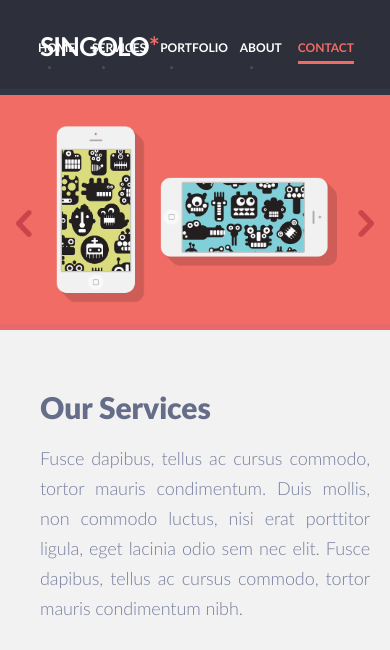
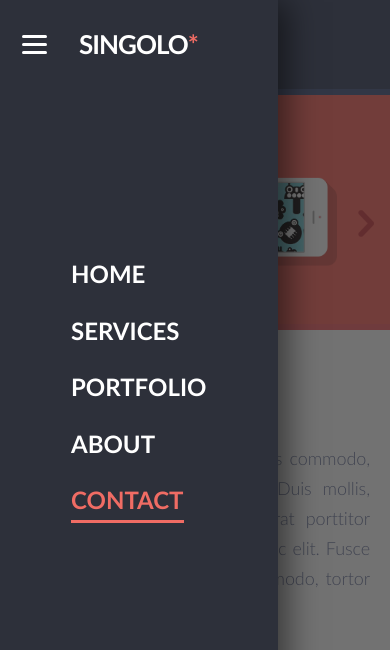
Before and after one commit to ArtyomBlr/singolo, a plain HTML site: page index.html in a window 390 px wide. Shown: the top 650 px of the page. Drawn offline with Linux system fonts and the light colour scheme; a web font is replaced by a local one.

Commit message:
feat: add burger menu

```diff
--- a/index.html
+++ b/index.html
@@ -10,33 +10,10 @@
     <body>
         <header>
             <div class="fixed-header">
+                <div class="burger_logo">
 
-                <div class="back_burger_menu">
-                    <div class="burger_menu">
-                        <div class="burger_main_menu">
-                            <div class="logo">
-                                <h1>SINGOLO</h1><span>*</span>
-                            </div>
-
-                            <ul class="burger_menu_list">
-                                <li class="li_m_m">
-                                    <a href="#home">HOME</a>
-                                </li>
-                                <li class="li_m">
-                                    <a href="#services">SERVICES</a>
-                                </li>
-                                <li class="li_m">
-                                    <a href="#portfolio">PORTFOLIO</a>
-                                </li>
-                                <li class="li_m">
-                                    <a href="#about">ABOUT</a>
-                                </li>
-                                <li class="li_m">
-                                    <a href="#contact">CONTACT</a>
-                                </li>
-                            </ul>
-                        </div>
-                    </div>
+                    <div class="burger">
+                        <span></span>
                     </div>
 
                     <div class="logo">
@@ -62,7 +39,9 @@
                         </ul>
                     </nav>
                 </div>
+            </div>
         </header>
+        <div class="shadow"></div>
         <main>
             <article class="slider" id="home">
                 <div class="buttonl"></div>
--- a/style.css
+++ b/style.css
@@ -44,25 +44,21 @@ header {
     position: fixed;
     max-width: 1020px;
     width: 100%;
-    display: flex;
-    justify-content: space-between;
     height: 97px;
     background: #2d303a;
-    z-index: 5;
+    z-index: 25;
 }
 
 /* --------------- burger menu ----------------*/
 
-.burger_menu {
-    display: none;
+.burger_logo {
+    display: flex;
+    justify-content: space-between;
 }
 
 /* -------------------------------*/
 
-
-
 .logo {
-    position: absolute;
     width: 200px;
     height: 89px;
     box-sizing: border-box;
@@ -880,13 +876,109 @@ footer p {
 
 @media screen and  (max-width: 767px) {
 
+
+    .logo {
+        position: static;
+        margin: 0 auto;
+        box-sizing: border-box;
+        padding: 18px 0px 11px 40px;
+    }
+
+    .burger_logo {
+        display: flex;
+        flex-direction: column;
+        width: 278px;
+        height: 100vh;
+        z-index: 20;
+        background: #2d303a;
+        box-shadow: 10px 10px 30px rgba(0, 0, 0, 0.5);
+    }
+
+    .navbar {
+        display: block;
+        width: 278px;
+        height: 100vh;
+        background: #2d303a;
+    }
+
+    .navbar ul {
+        display: flex;
+        flex-direction: column;
+        justify-content: space-between;
+        box-sizing: border-box;
+        padding: 18vh 36px 0 71px;
+    }
+
+    .navbar li {
+        margin-bottom: 16%;
+    }
+
+    .navbar li::after {
+        display: none;
+    }
+
+    .navbar a {
+        font-family: Lato-Bold;
+        font-size: 24px;
+        line-height: 29px;
+        text-decoration: none;
+    }
+
+    .shadow {
+       /* display: none;*/
+        position: absolute;
+        width: 100vw;
+        height: 100vh;
+        background-color: rgb(31, 31, 31, 0.6);
+        z-index: 19;
+    }
+
+    .burger {
+        display: block;
+        position: relative;
+        top: 36px;
+        width: 25px;
+        height: 20px;
+    }
+
+    .burger span {
+        position: absolute;
+        top: 23px;
+        left: 22px;
+        width: 100%;
+        height: 3px;
+        background: white;
+        border-radius: 5px;
+    }
+
+    .burger:before,
+    .burger:after {
+        position: absolute;
+        left: 22px;
+        width: 100%;
+        height: 3px;
+        content: '';
+        background: white;
+        display: inline-block;
+        border-radius: 5px;
+    }
+
+    .burger:before {
+        top: 7px;
+    }
+
+    .burger:after {
+        bottom: 0;
+    }
+
+
 /* -------------------------------*/
 
 
 
 
 
-    /* .burger_menu {
+    /*.burger_menu {
         position: absolute;
         left: 0;
         top: 0;
```
Lines whose indentation alone changed are shown as unchanged.
